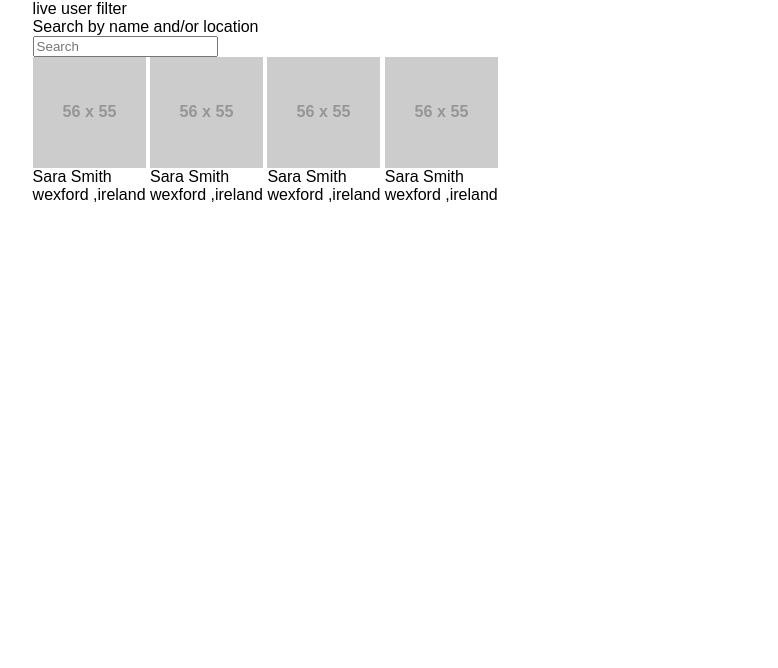
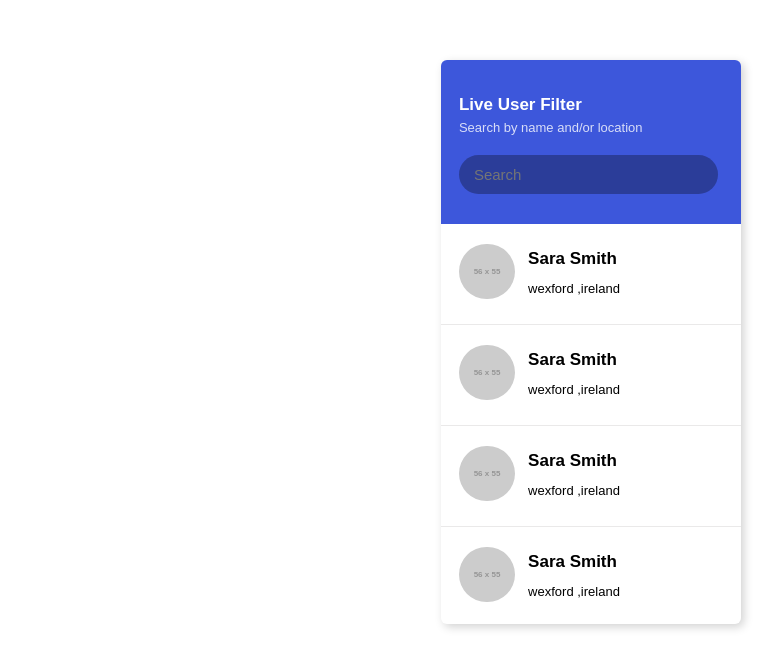
Before and after one commit to saifaliaxioned/Live_User_Filter, a plain HTML site: page index.html in a window 1280 px wide. Shown: the whole page, without its empty margins (57-835 px from the left). Drawn offline with Linux system fonts and the light colour scheme; placeholder pictures from the web are drawn by us.

Commit message:
search filter css added

```diff
--- a/assets/css/style.css
+++ b/assets/css/style.css
@@ -82,6 +82,12 @@ sub { bottom: -.25em; }
 .cf { *zoom: 1; }
 
 /*for all*/
+* {
+  padding: 0;
+  margin: 0;
+  box-sizing: border-box;
+}
+
 body {
   box-sizing: border-box;
   font-family: sans-serif;
@@ -103,52 +109,83 @@ li {
   width: 86%;
   margin: 0 auto;
 }
-/*=================================
-  Header styling starts here
-=================================*/
-
-
-
-
-
-
-/*=================================
-  Header styling ends here
-=================================*/
 
 /*=================================
   main styling starts here
 =================================*/
+.search-section {
+  padding: 60px 0;
+  height: 100vh;
+  display: flex;
+  justify-content: center;
+}
 
+.search-section .wrapper {
+  width :22.2%
+}
 
+.search-card {
+  width: 300px;
+  border-radius: 6px;
+  box-shadow: 3px 3px 10px rgba(0, 0, 0, .18);
+  overflow: hidden;
+}
 
+.search-area {
+  padding: 30px 18px 20px 18px;
+  background: rgb(61,87,219);
+  color: rgb(255, 255, 255);
+}
 
+.heading {
+  padding: 5px 0;
+  font-size: 17px;
+  font-weight: bold;
+  text-transform: capitalize;
+}
 
+.info {
+  font-size: 13px;
+  opacity: .8;
+}
 
+.input-area { padding: 20px 2% 10px 0; }
 
+.input-area input {
+  width: 100%;
+  padding: 11px 15px;
+  border: none;
+  border-radius: 50px;
+  outline: none;
+  background: rgb(43,61,153);
+  color: rgb(255, 255, 255);
+  font-size: 15px;
+}
+
+.users {
+  height: 400px;
+  display: flex;
+  flex-direction: column;
+  overflow-y: scroll;
+}
+
+.user-list {
+  padding: 20px 18px 20px 18px;
+  border-bottom: 1px solid rgba(187, 183, 183, .3);
+  display: flex;
+}
+
+.user-img img { border-radius: 50px; }
+
+.user-info { padding: 0 5%; line-height: 30px; }
+
+.user-name {
+  font-size: 17px;
+  font-weight: bold;
+}
+
+.user-location { font-size: 13px; }
 
 /*=================================
   main styling ends here
 =================================*/
-
-/*=================================
-  footer styling starts here
-=================================*/
-
-
-
-
-
-
-
- /*=================================
-  footer styling ends here
-=================================*/
-
-/*media query starts*/
-/*media query for 995px starts here*/
-@media only screen and (max-width: 995px) {
-
-
-
-}
```
